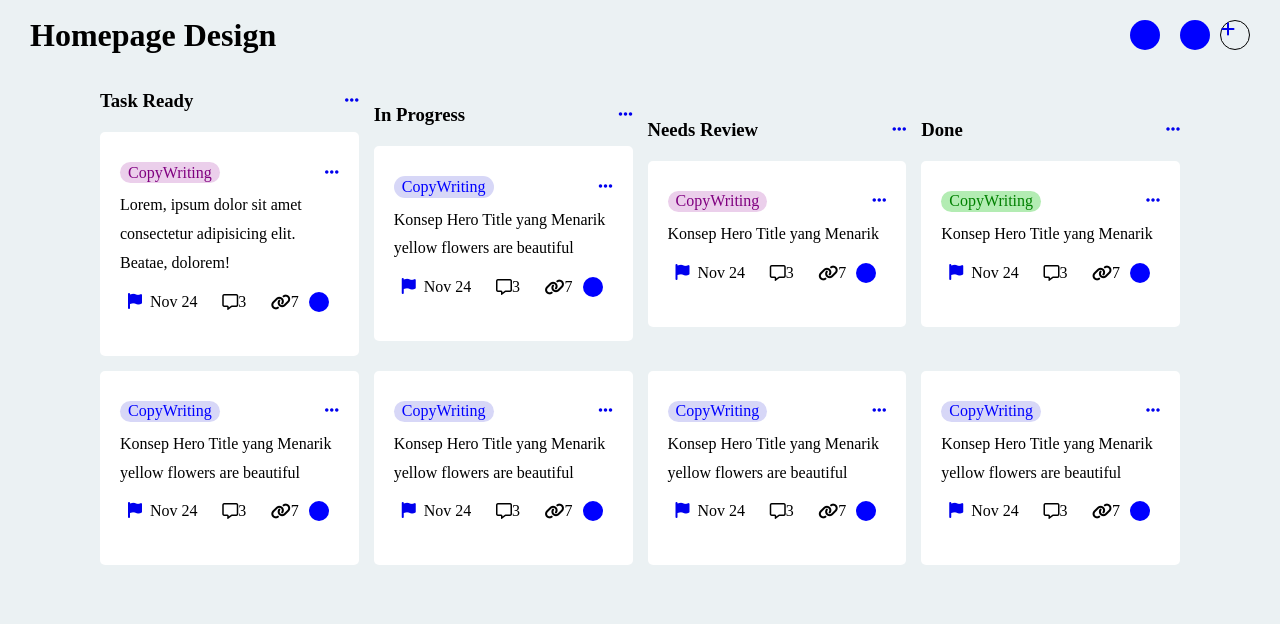
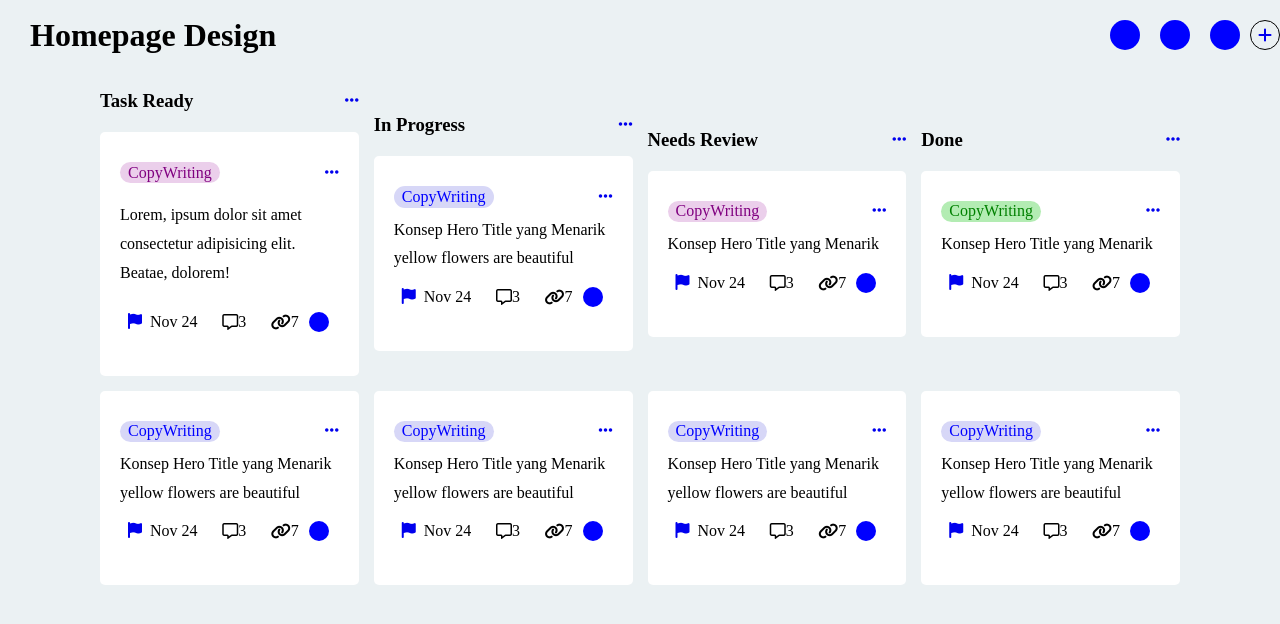
Before and after one commit to tamjidaWeb/task-2, a plain HTML site: page index.html in a window 1280 px wide. Drawn offline with Linux system fonts and the light colour scheme.

Commit message:
commited

```diff
--- a/index.html
+++ b/index.html
@@ -11,11 +11,12 @@
    <section>
     <nav class="nav-bar">
         <h1>Homepage Design</h1>
-       <ul>
-        <li></li>
-        <li></li>
+       <div class="ul">
+        <a class="anchor" href="#"></a>
+        <a class="anchor" href="#"></a>
+        <a class="anchor" href="#"></a>
         <a href="#"><i class="fa-solid fa-plus"></i></a>
-       </ul>
+       </div>
     </nav>
 
     <div class="box-container">
@@ -32,7 +33,9 @@
                         <p id="one">CopyWriting</p>
                         <a href="#"><i class="fa-solid fa-ellipsis"></i></a>
                     </div>
-                    <p class="para">Lorem, ipsum dolor sit amet consectetur adipisicing elit. Beatae, dolorem!</p>
+                    <div class="content">
+                        <p class="para">Lorem, ipsum dolor sit amet consectetur adipisicing elit. Beatae, dolorem!</p>
+                    </div>
                     <div class="icons">
                         <div class="icon">
                             <div class="part1">
--- a/style.css
+++ b/style.css
@@ -25,19 +25,62 @@ section{
     padding: 0 30px;
     margin-bottom: 20px;
 }
-nav ul {
+nav .ul {
     display: flex;
     align-items: center;
     justify-content:center ;
     list-style: none;
 }
-nav ul li{
+nav .ul  .anchor{
     margin: 0 10px;
     background-color: blue;
     width: 30px;
     height: 30px;
     border-radius: 50%;
+    /* padding-left: 20px; */
 }
+/* nav .ul a i .fa-solid{
+
+    position: absolute;
+    top: 50%;
+    transform: translate(-50%, -50%);
+}
+nav .ul a i {
+    border: 1px solid black;
+    height: 30px;
+    width: 30px;
+    border-radius: 50px;
+
+} */
+
+/* Ensure that the parent element (in this case, nav .ul a) has position relative */
+nav .ul a {
+    position: relative;
+    /* display: inline-block;  */
+}
+
+/* Centering the icon within the link element */
+nav .ul a i {
+    position: absolute;
+    overflow-y: hidden;
+    margin-left: 15px;
+    top: 50%;
+    left: 50%;
+    transform: translate(-50%, -50%);
+    border: 1px solid black;
+    height: 30px;
+    width: 30px;
+    border-radius: 50%; /* Using 50% to make a perfect circle */
+    display: flex;
+    align-items: center;
+    justify-content: center; /* Center icon inside the circle */
+}
+
+/* Ensure the icon itself is displayed correctly */
+nav .ul a i .fa-solid {
+    /* No need for specific styles for .fa-solid unless you need custom styling */
+}
+
 .dot2 ul{
     list-style: none;
 }
@@ -163,6 +206,9 @@ nav ul a .fa-solid{
 .card-container .para{
     line-height: 1.8;
 }
+.card-container .content{
+    padding: 10px 0;
+}
 .card .card-container .dot  #one{
     color: purple;
     background: rgb(235, 207, 235);
```
